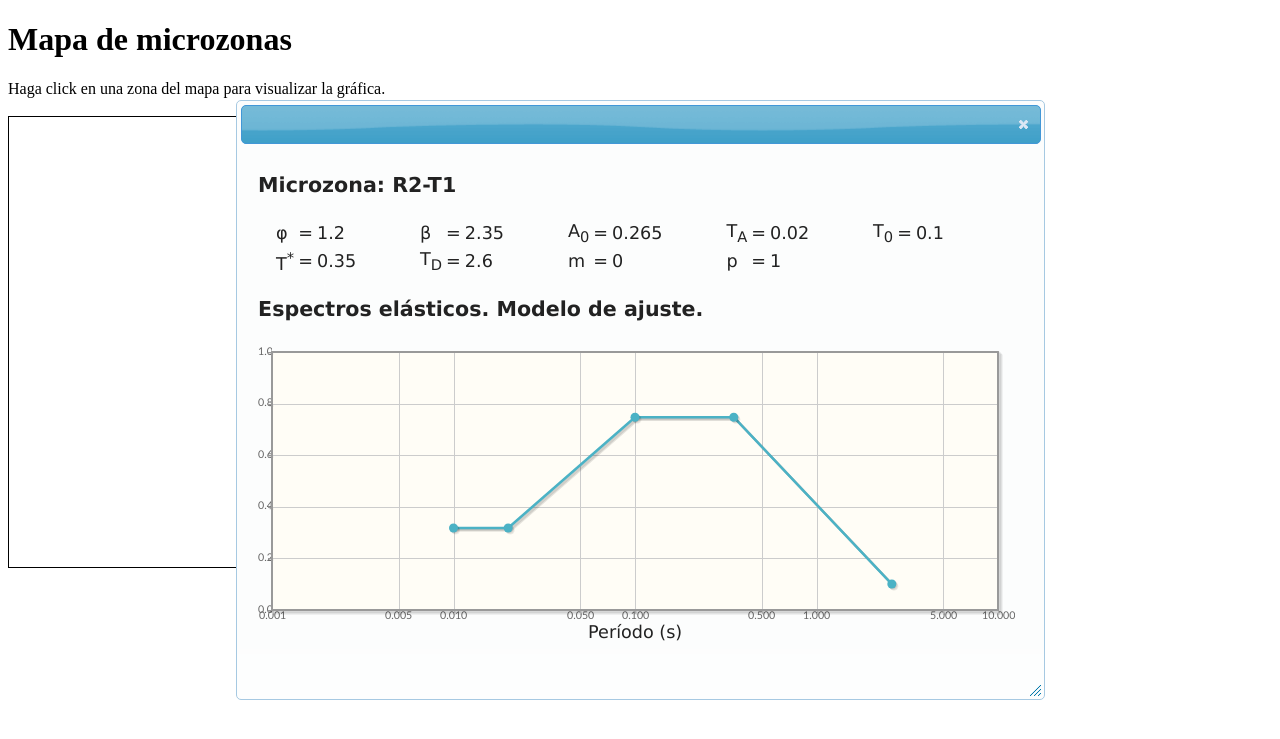
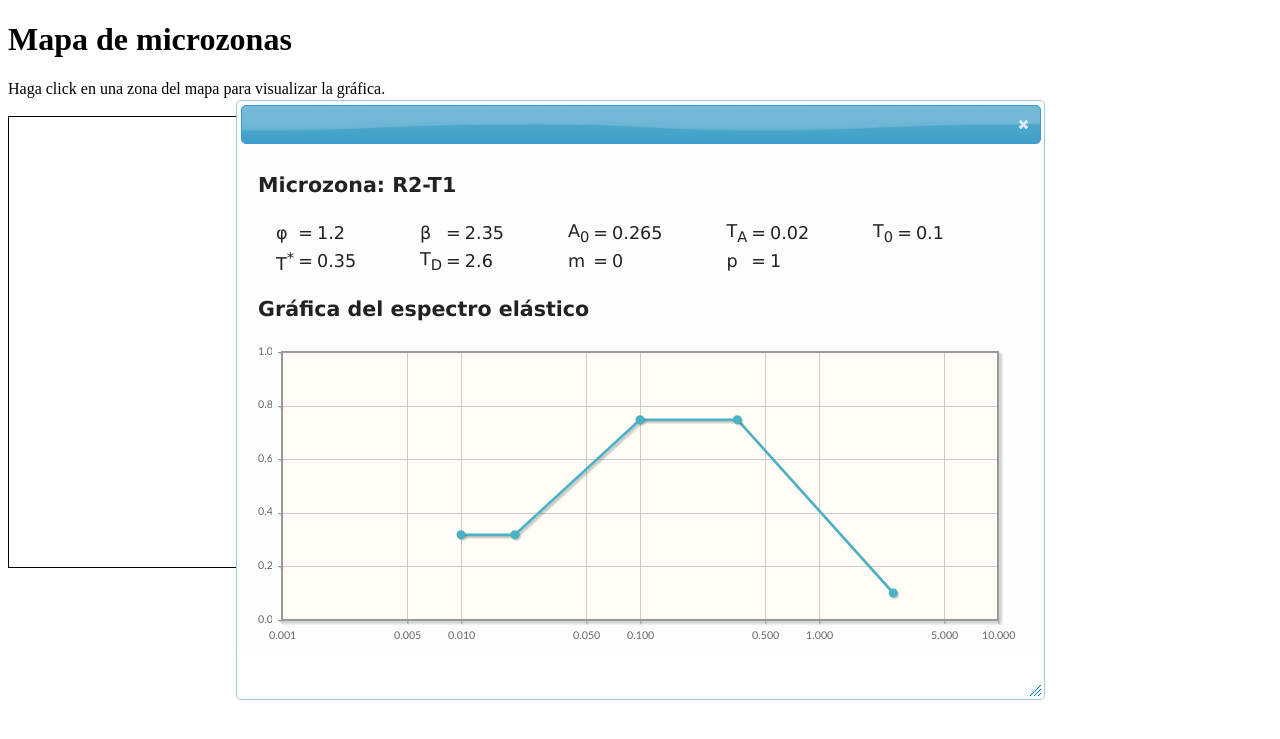
Before and after one commit to posmagroup/espectros-microzonas, a Django app: page / in a window 1280 px wide. Shown: the top 739 px of the page. Run offline with Django 3.2, Linux system fonts and the light colour scheme; some libraries are stand-ins or nearby versions.

Commit message:
Cambio de estilos para la gráfica de jqplot

```diff
--- a/espectros_microzonas/static/js/microzonas.js
+++ b/espectros_microzonas/static/js/microzonas.js
@@ -137,7 +137,8 @@ espectro.prototype.graficar = function(divname){
             axes:{
                 xaxis:{
                     renderer: $.jqplot.LogAxisRenderer,
-                    label: "Período (s)"
+
+                    //label: "Período (s)"
                 },
                 yaxis:{
                     //label: "Aceleración (s)"
--- a/espectros_microzonas/templates/index/index.html
+++ b/espectros_microzonas/templates/index/index.html
@@ -6,6 +6,38 @@
         width: 600px;
         height: 450px;
         border: 1px solid black;
+    }
+
+    .jqplot-target {
+        position: relative;
+        color: #fff;
+        font-family: "Trebuchet MS", Arial, Helvetica, sans-serif;
+        font-size: 18px;
+    }
+
+    .jqplot-axis {
+        font-size: 0.75em;
+    }
+
+    .jqplot-xaxis {
+        margin-top: 10px;
+    }
+
+    .jqplot-yaxis {
+        margin-right: 10px;
+    }
+
+    table.jqplot-cursor-tooltip {
+        border: 1px solid #cccccc;
+        font-size: 0.75em;
+    }
+
+    .jqplot-cursor-tooltip {
+        border: 1px solid #cccccc;
+        font-size: 0.75em;
+        white-space: nowrap;
+        background: rgba(0, 0, 0, 1);
+        padding: 1px;
     }
 </style>
 {% endblock %}
@@ -43,34 +75,14 @@
 
             $( "#dialog" ).dialog({
                 autoOpen: false,
-                show:scale,
-                hide:scale,
+                show:'scale',
+                hide:'scale',
                 width: 800,
                 height: 600
             });
 
             grapficarDummy();
-            /*
-            $( "#opener" ).click(function() {
 
-                $( "#dialog" ).dialog( "open" );
-
-                $.jqplot('chartdiv',  [[[1, 2],[3,5.12],[5,13.1],[7,33.6],[9,85.9],[11,219.9]]],
-                        {
-                            axes:{
-                                xaxis:{
-                                    renderer: $.jqplot.LogAxisRenderer,
-                                    label: "Período (s)"
-                                },
-                                yaxis:{
-                                    //label: "Aceleración (s)"
-                                }
-                            }
-                        }
-                );
-                return false;
-            });
-            */
         });
     });
 </script>
@@ -113,7 +125,7 @@ Haga click en una zona del mapa para visualizar la gráfica.<br><br>
             </tr>
         </table>
     </div>
-    <h3>Espectros elásticos. Modelo de ajuste.</h3>
+    <h3>Gráfica del espectro elástico</h3>
     <div id="chartdiv" style="height:300px;width:750px; "></div>
 </div>
 <!--<div id="attribute_table" style="display: none">-->
```
